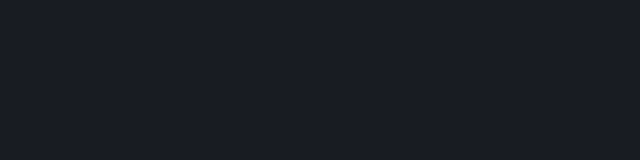
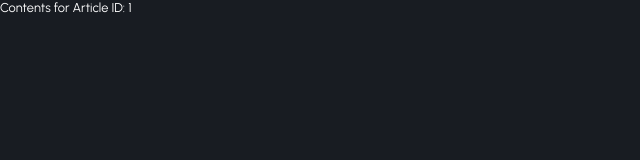
Before and after one commit to choigyulee/devbreak_FE, a React (Vite) app in the folder devbreak/: page /blog/1 in a window 1280 px wide. Before the commit this address had no page. Shown: the top 160 px of the page, without its empty margins (0-640 px from the left). Built offline with nearby package versions, Linux system fonts and the light colour scheme; a web font is replaced by a local one.

Commit message:
feat <routes, Blog/Contents Page> 라우트 수정에 따른 하위페이지 수정

```diff
--- a/devbreak/src/pages/BlogPage.jsx
+++ b/devbreak/src/pages/BlogPage.jsx
@@ -1,11 +1,15 @@
+import { useParams } from "react-router-dom";
 import styled from "@emotion/styled";
 function BlogPage() {
+  const { blogId } = useParams(); // URL에서 articleId 가져오기
   return (
     <>
-      <Container>BlogPage</Container>
+      <Container>Contents for Article ID: {blogId}</Container>
     </>
   );
 }
 export default BlogPage;
 
-const Container = styled.div``;
+const Container = styled.div`
+  color: white;
+`;
--- a/devbreak/src/pages/home/ContentsPage.jsx
+++ b/devbreak/src/pages/home/ContentsPage.jsx
@@ -1,13 +1,17 @@
 import styled from "@emotion/styled";
+import { useParams } from "react-router-dom";
 import NavBar from "../../components/NavBar";
 function ContentsPage() {
+  const { articleId } = useParams(); // URL에서 articleId 가져오기
   return (
     <>
       <NavBar></NavBar>
-      <Container>ContentsPage</Container>
+      <Container>Contents for Article ID: {articleId}</Container>
     </>
   );
 }
 export default ContentsPage;
 
-const Container = styled.div``;
+const Container = styled.div`
+  color: white;
+`;
--- a/devbreak/src/routes.jsx
+++ b/devbreak/src/routes.jsx
@@ -32,7 +32,7 @@ const routes = [
     name: "03. 홈 메인 페이지",
   },
   {
-    path: "/breakthrough/contents",
+    path: "/breakthrough/article/:articleId",
     element: <ContentsPage />,
     name: "04. breakthrough 열람 페이지",
   },
@@ -62,9 +62,19 @@ const routes = [
     name: "09. 브레잌스루 작성 페이지",
   },
   {
-    path: "/blogview",
+    path: "/blog/:blogId",
     element: <BlogPage />,
     name: "10. 블로그 열람 페이지",
+  },
+  {
+    path: "/home/favblog",
+    element: <favBlogListPage />,
+    name: "11. 팔로우한 블로그 열람 페이지",
+  },
+  {
+    path: "/home/favbreakthrough",
+    element: <favBreakthroughPage />,
+    name: "11. 팔로우한 블로그 열람 페이지",
   },
 ];
 
```
